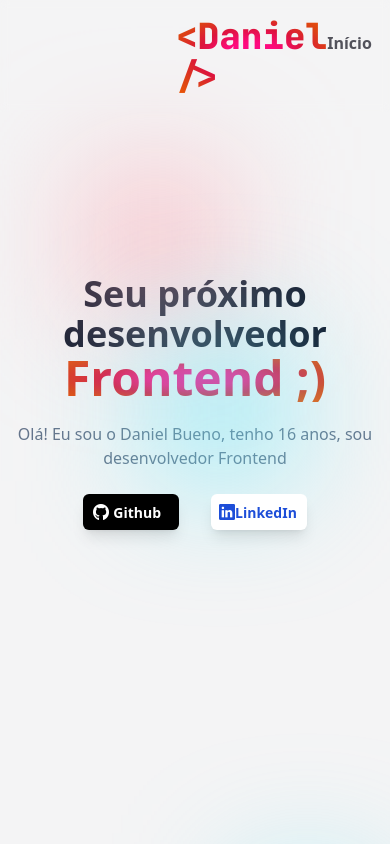
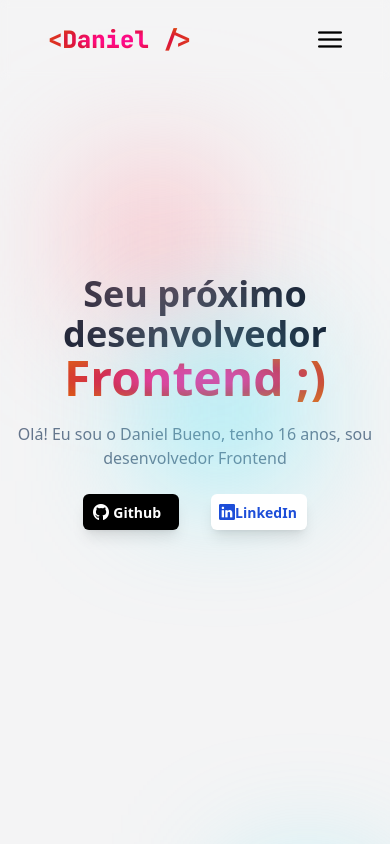
Before and after one commit to danielsrbueno/portfoliojsx, a React (Vite) app: page / in a window 390 px wide. Built offline with nearby package versions, Linux system fonts and the light colour scheme.

Commit message:
add mobile responsiveness to Navbar

```diff
--- a/src/components/Navbar.jsx
+++ b/src/components/Navbar.jsx
@@ -7,6 +7,23 @@ import { useEffect, useState } from "react";
 function Navbar() {
   gsap.registerPlugin(ScrollTrigger);
   gsap.registerPlugin(ScrollToPlugin);
+
+  const [menu, setMenu] = useState(false);
+  const [isMobile, setIsMobile] = useState(false);
+
+  const handleResize = () => {
+    if (window.innerWidth <= 980) {
+      setIsMobile(true);
+    } else {
+      setIsMobile(false);
+    }
+  }
+
+  useEffect(() => {
+    handleResize();
+    window.addEventListener("resize", handleResize);
+    return () => window.removeEventListener("resize", handleResize);
+  }, []);
 
   const [section, setSection] = useState("");
 
@@ -20,38 +37,57 @@ function Navbar() {
     }
   }, [section]);
 
+  let fnUl = () => {
+    if (isMobile && !menu)
+      return " hidden ";
+    else if (isMobile && menu)
+      return " flex flex-col gap-7 text-zinc-800 font-semibold text-lg";
+    else if (!isMobile)
+      return " font-semibold text-lg flex gap-7 text-zinc-600 ";
+  }
+  let fnNav = () => {
+    if (isMobile && !menu)
+      return " justify-between w-screen bg-zinc-500/1 fixed backdrop-blur-sm flex items-center select-none z-40 min-sm:px-4 max-sm:px-12 max-md:px-20 max-lg:px-24 h-20 ";
+    else if (isMobile && menu)
+      return " w-screen h-screen absolute top-0 left-0 select-none flex flex-col items-center justify-center bg-zinc-500/1 backdrop-blur-md z-40 gap-7 text-zinc-950 font-semibold text-lg";
+    else if (!isMobile)
+      return " justify-around w-screen bg-zinc-500/1 fixed backdrop-blur-sm flex items-center select-none z-40 min-sm:px-4 max-sm:px-12 max-md:px-20 max-lg:px-24 h-20";
+  }
+
   return (
-    <nav className="w-screen px-44 py-4 bg-zinc-500/1 fixed backdrop-blur-sm flex items-center justify-around select-none z-40">
-      <h1 className="font-extrabold text-5xl my-gradient-radial font-jetbrains max-lg:text-4xl">
+    <nav className={fnNav()}>
+      <h1 className={(isMobile & menu ? " text-4xl  font-extrabold my-gradient-radial font-jetbrains" : " font-extrabold my-gradient-radial font-jetbrains max-sm:text-2xl max-lg:text-4xl lg:text-5xl ") + " "}>
         &lt;Daniel /&gt;
       </h1>
-      <ul className="font-semibold text-lg flex gap-7 text-zinc-600 max-lg:text-base">
+
+      <ul className={fnUl()}>
         <li
           id="link-1"
           className="cursor-pointer hover:text-zinc-950 transition-all animate-ease border-b-transparent border-b-2 hover:border-zinc-800/95 active:text-zinc-950 active:border-zinc-800/95"
-          onClick={() => setSection("#introduction")}
+          onClick={() => {setSection("#introduction"); setMenu(false)}}
         >
           Início
         </li>
         <li
           className="cursor-pointer hover:text-zinc-950 transition-all animate-ease border-b-transparent border-b-2 hover:border-zinc-800/95 active:text-zinc-950 active:border-zinc-800/95"
-          onClick={() => setSection("#about")}
+          onClick={() => {setSection("#about"); setMenu(false)}}
         >
           Sobre mim
         </li>
         <li
           className="cursor-pointer hover:text-zinc-950 transition-all animate-ease border-b-transparent border-b-2 hover:border-zinc-800/95 active:text-zinc-950 active:border-zinc-800/95"
-          onClick={() => setSection("#projects")}
+          onClick={() => {setSection("#projects"); setMenu(false)}}
         >
           Projetos
         </li>
         <li
           className="cursor-pointer hover:text-zinc-950 transition-all animate-ease border-b-transparent border-b-2 hover:border-zinc-800/95 active:text-zinc-950 active:border-zinc-800/95"
-          onClick={() => setSection("#contact")}
+          onClick={() => {setSection("#contact"); setMenu(false)}}
         >
           Contato
         </li>
       </ul>
+      <button className={(isMobile ? "pi pi-bars text-2xl z-50 " : "hidden ") + (isMobile & menu ? "absolute top-7 right-10 text-2xl" : "")} onClick={() => setMenu(!menu)}/>
     </nav>
   );
 }
```
